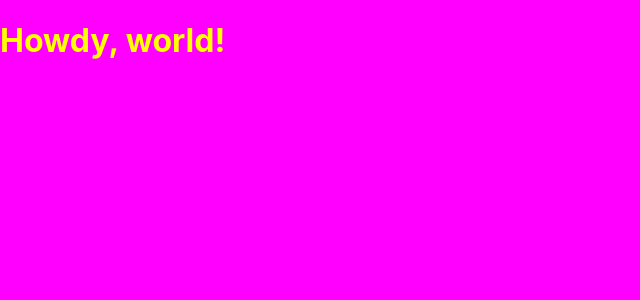
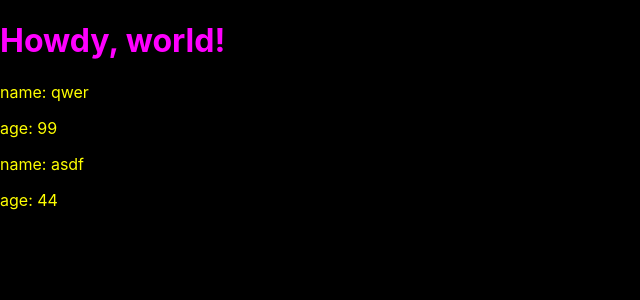
Before and after one commit to 44jovi/qa-gl-mern-react-1, a React (Create React App) app in the folder react-project/: page / in a window 1280 px wide. Shown: the top 300 px of the page, without its empty margins (0-640 px from the left). Built offline with nearby package versions, Linux system fonts and the light colour scheme.

Commit message:
initial props usage

```diff
--- a/react-project/package.json
+++ b/react-project/package.json
@@ -6,7 +6,9 @@
     "@testing-library/jest-dom": "^5.16.5",
     "@testing-library/react": "^13.4.0",
     "@testing-library/user-event": "^13.5.0",
+    "bootstrap": "^5.2.3",
     "react": "^18.2.0",
+    "react-bootstrap": "^2.7.4",
     "react-dom": "^18.2.0",
     "react-scripts": "5.0.1",
     "web-vitals": "^2.1.4"
--- a/react-project/src/App.css
+++ b/react-project/src/App.css
@@ -38,8 +38,10 @@
 }
 
 body {
-  background-color: fuchsia;
-}
-h1 {
+  background-color: black;
   color: yellow;
 }
+
+h1 {
+  color: fuchsia;
+}
--- a/react-project/src/App.js
+++ b/react-project/src/App.js
@@ -1,12 +1,19 @@
-// import logo from './logo.svg';
 import "./App.css";
+// import "bootstrap/dist/css/bootstrap.min.css";
 import Cat from "./components/Cat";
 import Header from "./components/Header";
 import Footer from "./components/Footer";
 import MyComponent from "./components/MyComponent";
+import Trainer from "./components/Trainer";
 
 function App() {
-  return <MyComponent />;
+  return (
+    <>
+      <MyComponent />
+      <Trainer name="qwer" age={99} />
+      <Trainer name="asdf" age={44} />
+    </>
+  );
 }
 
 export default App;
--- a/react-project/src/components/MyComponent.jsx
+++ b/react-project/src/components/MyComponent.jsx
@@ -1,5 +1,9 @@
 const MyComponent = () => {
-  return <h1>Howdy, world!</h1>;
+  return (
+    <>
+      <h1>Howdy, world!</h1>
+    </>
+  );
 };
 
 export default MyComponent;
--- /dev/null
+++ b/react-project/src/components/Trainer.jsx
@@ -0,0 +1,10 @@
+const Trainer = ({ name, age }) => {
+  return (
+    <>
+      <p>name: {name}</p>
+      <p>age: {age}</p>
+    </>
+  );
+};
+
+export default Trainer;
```
Also changed, not shown: 1 other file (tests, documents, lock files or other folders).
